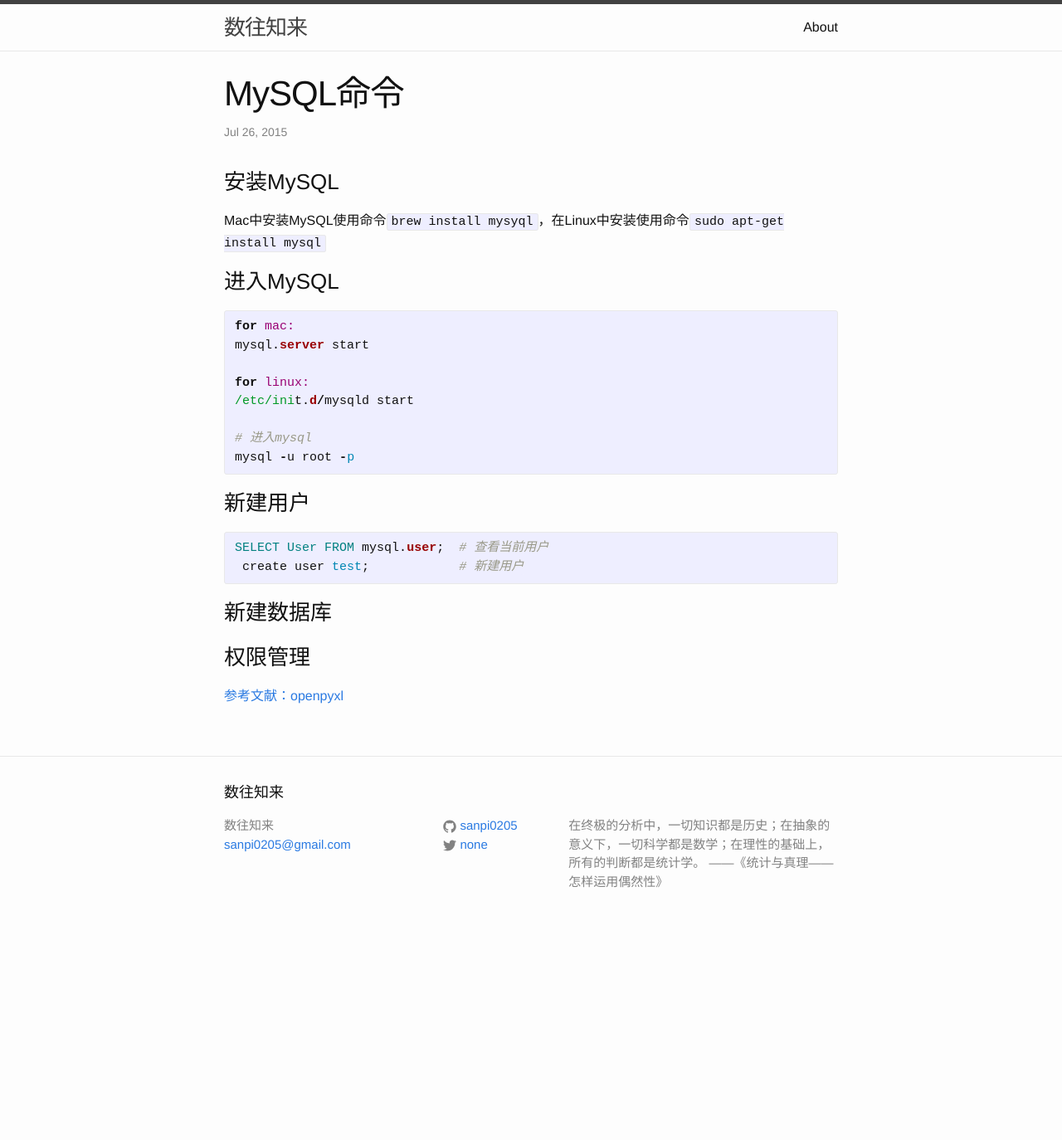
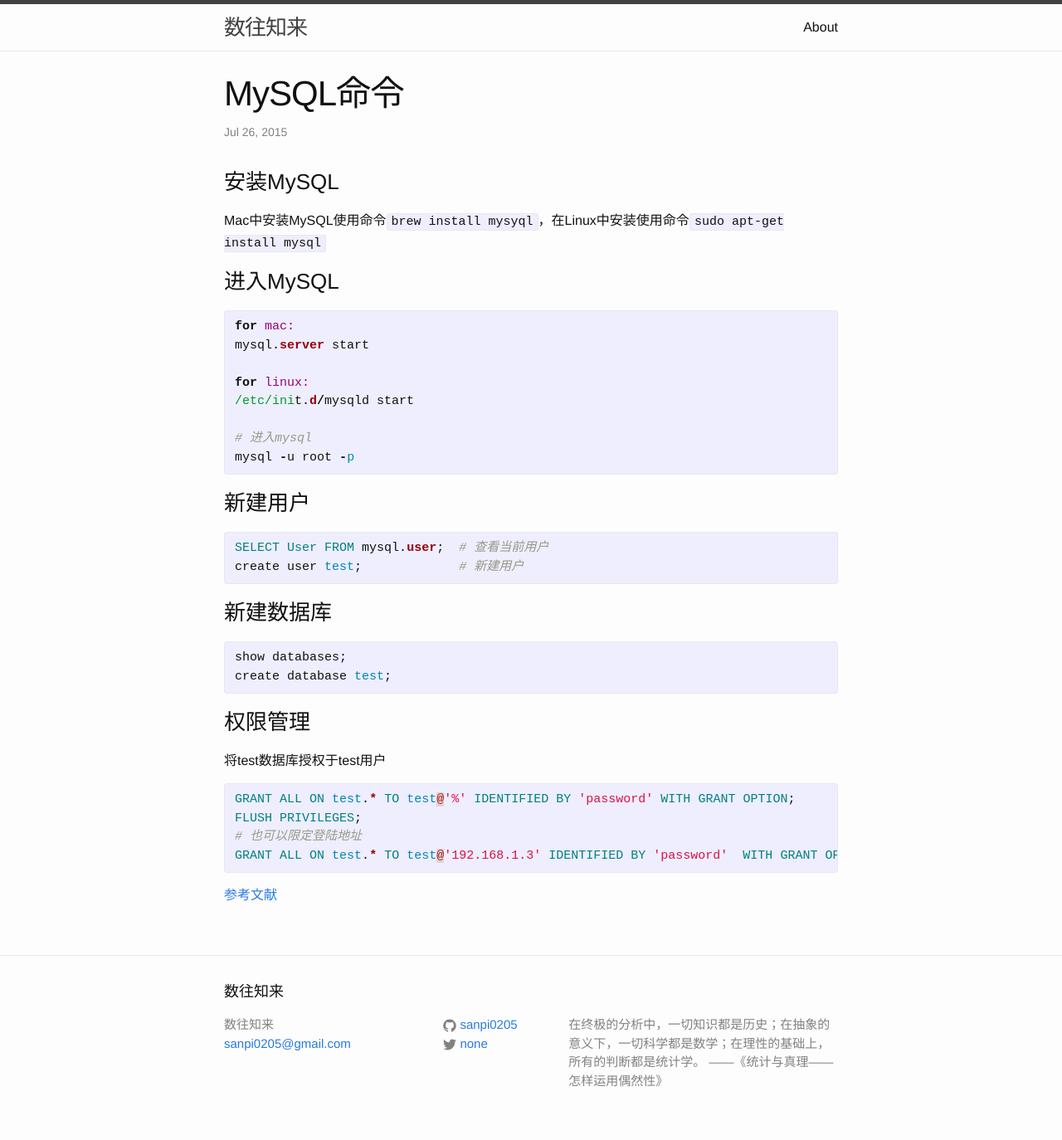
Before and after one commit to sanpi0205/sanpi0205.github.io, a Jekyll site: the page built from _posts/2015-07-26-mysql-tips.markdown, in a window 1280 px wide. Shown: the whole page at 83% size. Built offline with Jekyll 4.4.1, drawn with Linux system fonts in a browser that asks for light colours; before the commit the page ends 1134 px from its top, so only the background shows below that.

Commit message:
mysql command

```diff
--- a/_posts/2015-07-26-mysql-tips.markdown
+++ b/_posts/2015-07-26-mysql-tips.markdown
@@ -24,17 +24,26 @@ mysql -u root -p
 ### 新建用户
 {% highlight ruby %}
 SELECT User FROM mysql.user;  # 查看当前用户
- create user test;            # 新建用户
+create user test;             # 新建用户
 {% endhighlight %}
 
 ### 新建数据库
-
+{% highlight ruby %}
+show databases;
+create database test;
+{% endhighlight %}
 
 ### 权限管理
+将test数据库授权于test用户
+{% highlight ruby %}
+GRANT ALL ON test.* TO test@'%' IDENTIFIED BY 'password' WITH GRANT OPTION;
+FLUSH PRIVILEGES;
+# 也可以限定登陆地址
+GRANT ALL ON test.* TO test@'192.168.1.3' IDENTIFIED BY 'password'  WITH GRANT OPTION;
+{% endhighlight %}
 
 
 
+[参考文献][参考文献]
 
-[参考文献：openpyxl][参考文献]
-
-[参考文献]: https://openpyxl.readthedocs.org/en/latest/index.html
+[参考文献]: https://www.digitalocean.com/community/tutorials/a-basic-mysql-tutorial
```
Also changed, not shown: 1 other file.
